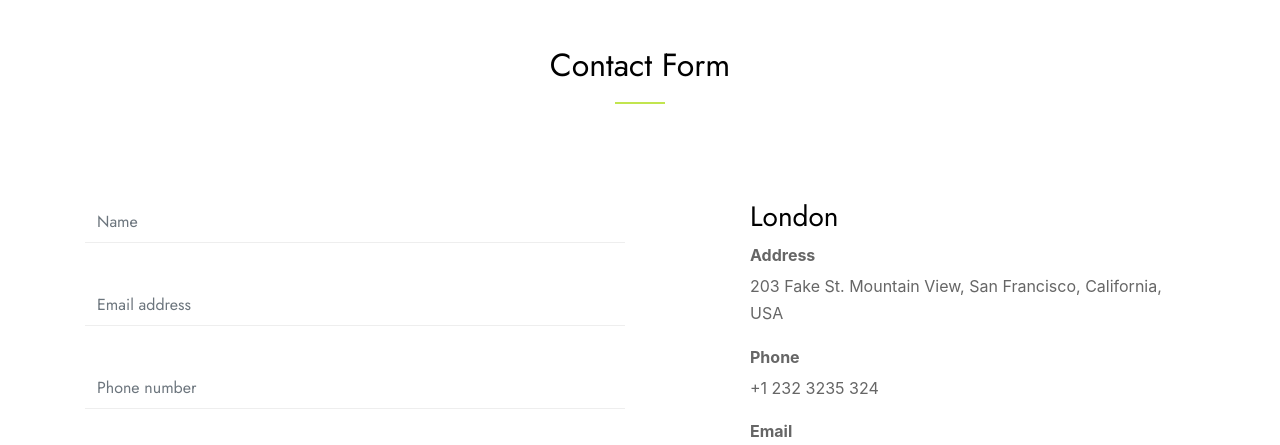
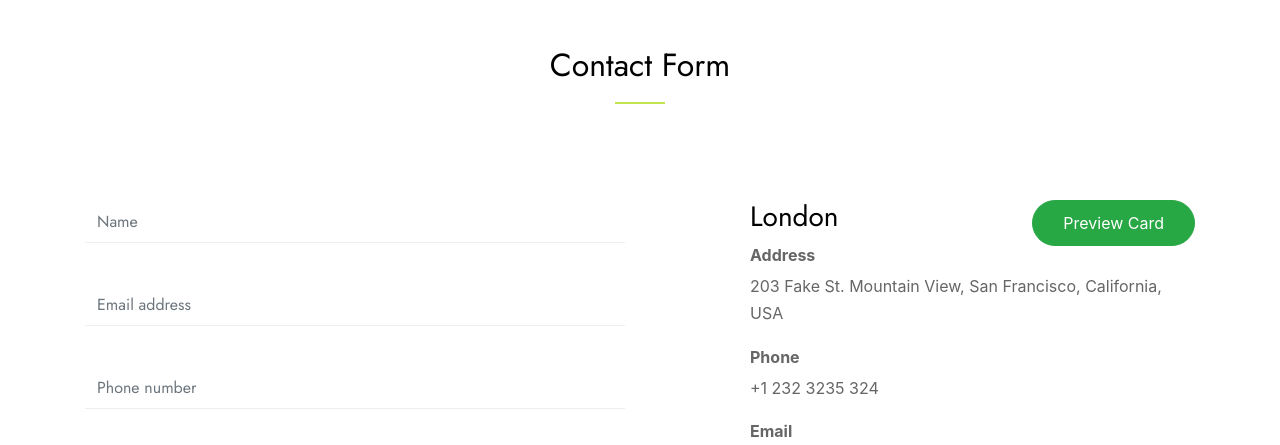
Before and after one commit to bmspr1502/services-backend, a PHP site: page /contact.php in a window 1280 px wide. Shown: the part 134-579 px from the top of the page. Run offline with PHP 8.4, Linux system fonts and the light colour scheme; some libraries are stand-ins or nearby versions; some web fonts are replaced.

Commit message:
ad preview enabled
now the person can preview the ad before sending it

```diff
--- a/contact.php
+++ b/contact.php
@@ -50,7 +50,7 @@ session_start();
     </div>
 
     <nav class="navbar navbar-expand-lg sticky-top navbar-dark bule">
-      <a class="navbar-brand h1" href="index.html">Services</a>
+      <a class="navbar-brand h1" href="index.php">Services</a>
       <button class="navbar-toggler" type="button" data-toggle="collapse" data-target="#navbarNav" aria-controls="navbarNav" aria-expanded="false" aria-label="Toggle navigation">
         <span class="navbar-toggler-icon"></span>
       </button>
@@ -88,67 +88,82 @@ session_start();
 
               <div class="row mb-4">
                 <div class="form-group col-12">
-                  <input type="text" class="form-control" placeholder="Name" name = "name" value="<?php if(isset($_SESSION['data'])){echo $_SESSION['data']['name'];}?>" required>
+                  <input type="text" class="form-control" placeholder="Name" id="input_name" name = "name" value="<?php if(isset($_SESSION['data'])){echo $_SESSION['data']['name'];}?>" required>
                 </div>
               </div>
 
               <div class="row mb-4">
                 <div class="form-group col-12">
-                  <input type="email" class="form-control" placeholder="Email address" name = "email" value="<?php if(isset($_SESSION['data'])){echo $_SESSION['data']['email'];}?>"required>
+                  <input type="email" class="form-control" placeholder="Email address" id="input_email" name = "email" value="<?php if(isset($_SESSION['data'])){echo $_SESSION['data']['email'];}?>"required>
                 </div>
               </div>
 
               <div class="row mb-4">
                 <div class="form-group col-12">
-                  <input type="text" class="form-control" placeholder="Phone number" name = "phone" value="<?php if(isset($_SESSION['data'])){echo $_SESSION['data']['phone'];}?>"required>
+                  <input type="text" class="form-control" placeholder="Phone number" id="input_phone" name = "phone" value="<?php if(isset($_SESSION['data'])){echo $_SESSION['data']['phone'];}?>"required>
                 </div>
               </div>
 
               <div class="row mb-4">
                 <div class="form-group col-12">
-                  <input type="file" class="form-control" name = "image" required>
+                  <input type="file" class="form-control" onchange="updateImage(event)"  name = "image" required>
                 </div>
               </div>
 
               <div class="row mb-4">
                 <div class="form-group col-12">
-                  <input type="text" class="form-control" placeholder="Product name" name = "product" value="<?php if(isset($_SESSION['data'])){echo $_SESSION['data']['product'];}?>" required>
+                  <input type="text" class="form-control" placeholder="Product name" id="input_product" name = "product" value="<?php if(isset($_SESSION['data'])){echo $_SESSION['data']['product'];}?>" required>
                 </div>
               </div>
 
               <div class="row mb-4">
                 <div class="form-group col-12">
-                  <input type="text" class="form-control" placeholder="Brand" name = "brand" value="<?php if(isset($_SESSION['data'])){echo $_SESSION['data']['brand'];}?>" required>
+                  <input type="text" class="form-control" placeholder="Brand" id="input_brand" name = "brand" value="<?php if(isset($_SESSION['data'])){echo $_SESSION['data']['brand'];}?>" required>
                 </div>
               </div>
 
               <div class="row mb-4">
                 <div class="form-group col-12">
-                  <textarea cols="30" rows="10" class="form-control" placeholder="Description" name = "description" required><?php if(isset($_SESSION['data'])){echo $_SESSION['data']['description'];}?></textarea>
+                  <textarea cols="30" rows="10" class="form-control" id="input_description" placeholder="Description" name = "description" required><?php if(isset($_SESSION['data'])){echo $_SESSION['data']['description'];}?></textarea>
                 </div>
               </div>
 
               <div class="row mb-4">
                 <div class="form-group col-12">
-                  <input type="url" class="form-control" placeholder="Youtube link" name = "youtube" value="<?php if(isset($_SESSION['data'])){echo $_SESSION['data']['youtube'];}?>" required>
+                  <input type="url" class="form-control" placeholder="Youtube link" id="input_youtube" name = "youtube" value="<?php if(isset($_SESSION['data'])){echo $_SESSION['data']['youtube'];}?>" required>
                 </div>
               </div>
 
               <div class="row mb-4">
                 <div class="form-group col-12">
-                  <input type="url" class="form-control" placeholder="Website address" name = "website" value="<?php if(isset($_SESSION['data'])){echo $_SESSION['data']['website'];}?>" required>
+                  <input type="url" class="form-control" placeholder="Website address" id="input_website" name = "website" value="<?php if(isset($_SESSION['data'])){echo $_SESSION['data']['website'];}?>" required>
                 </div>
               </div>
 
               <div class="row">
                 <div class="col-md-6">
                   <input type="submit" class="btn btn-primary" value="Send Message">
+
                 </div>
               </div>
               <?php if(isset($_SESSION['data'])){ unset($_SESSION['data']);} ?>
             </form>
           </div>
+
           <div class="col-lg-5">
+              <button type="button" id="preview" class="btn btn-success float-right" onclick="showCard()">Preview Card</button>
+              <div class="blog_entry" id="card" style="display: none">
+                  <img src="" alt="Image" id="card_image" onerror="this.onerror = null; this.src='uploaded_images/default.jpg'" class="img-fluid">
+                  <div class="p-4 bg-white">
+                      <h3 id="card_product"></h3>
+                      <span class="date" id="card_brand"></span>
+                      <p id="card_description"></p>
+                      <span class="date" >Adv by: <span id="card_name"></span></span>
+                      <span class="date">Contact Me at: +91<span id="card_phone"></span></span>
+                      <p><span class="icon-youtube red"></span><a class="red" id="card_youtube" disabled="" href="#"><strong>Youtube</strong></a></p>
+                      <p><a class="btn b-btn" id="card_website" href="">View Our Site</a></p>
+                  </div>
+              </div>
             <h3>London</h3>
             <ul class="list-unstyled mb-5">
               <li class="mb-3">
@@ -247,6 +262,56 @@ session_start();
 
   </div> <!-- .site-wrap -->
 
+  <script type="text/javascript">
+      let count=0;
+      var showCard = function (){
+          count++;
+          if(count%2===1){
+              document.getElementById('card').style.display='block';
+              document.getElementById('preview').className = 'btn btn-danger float-right';
+              document.getElementById('preview').innerHTML = 'Close Preview';
+              updateCard();
+          }else{
+              document.getElementById('card').style.display='none';
+              document.getElementById('preview').className = 'btn btn-success float-right';
+              document.getElementById('preview').innerHTML = 'Preview Card';
+              updateCard();
+          }
+      };
+      function updateCard(){
+          let name = document.getElementById('input_name').value;
+          //let email = document.getElementById('input_email').value;
+          let phone = document.getElementById('input_phone').value;
+          let product = document.getElementById('input_product').value;
+          let brand = document.getElementById('input_brand').value;
+          let description = document.getElementById('input_description').value;
+          let youtube = document.getElementById('input_youtube').value;
+          let website = document.getElementById('input_website').value;
+
+          document.getElementById('card_name').innerHTML = name;
+          document.getElementById('card_phone').innerHTML = phone;
+          document.getElementById('card_product').innerHTML = product;
+          document.getElementById('card_brand').innerHTML = brand;
+          document.getElementById('card_description').innerHTML = description;
+          if(youtube===''){
+              document.getElementById('card_youtube').className = 'disabled';
+              document.getElementById('card_youtube').disabled = 'disabled';
+              document.getElementById('card_youtube').href="javascript:function() { return false; }";
+          }else {
+              document.getElementById('card_youtube').className = 'red';
+              document.getElementById('card_youtube').disabled = '';
+              document.getElementById('card_youtube').href = youtube;
+          }
+          document.getElementById('card_website').href = website;
+      }
+      var updateImage = function(event) {
+          var output = document.getElementById('card_image');
+          output.src = URL.createObjectURL(event.target.files[0]);
+          output.onload = function() {
+              URL.revokeObjectURL(output.src) // free memory
+          }
+      };
+  </script>
   <script src="js/jquery-3.3.1.min.js"></script>
   <script src="js/jquery-ui.js"></script>
   <script src="js/popper.min.js"></script>
```
